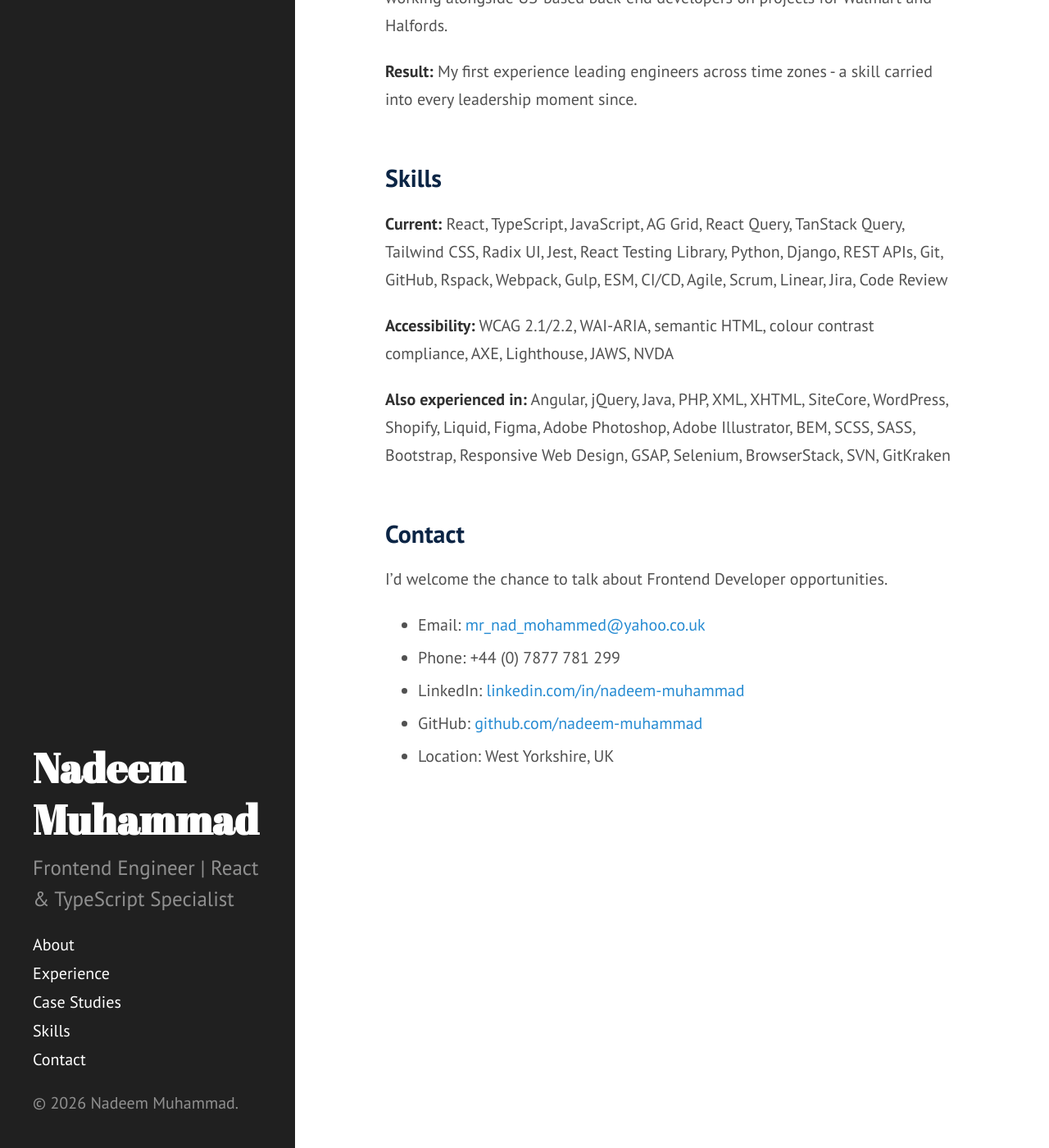
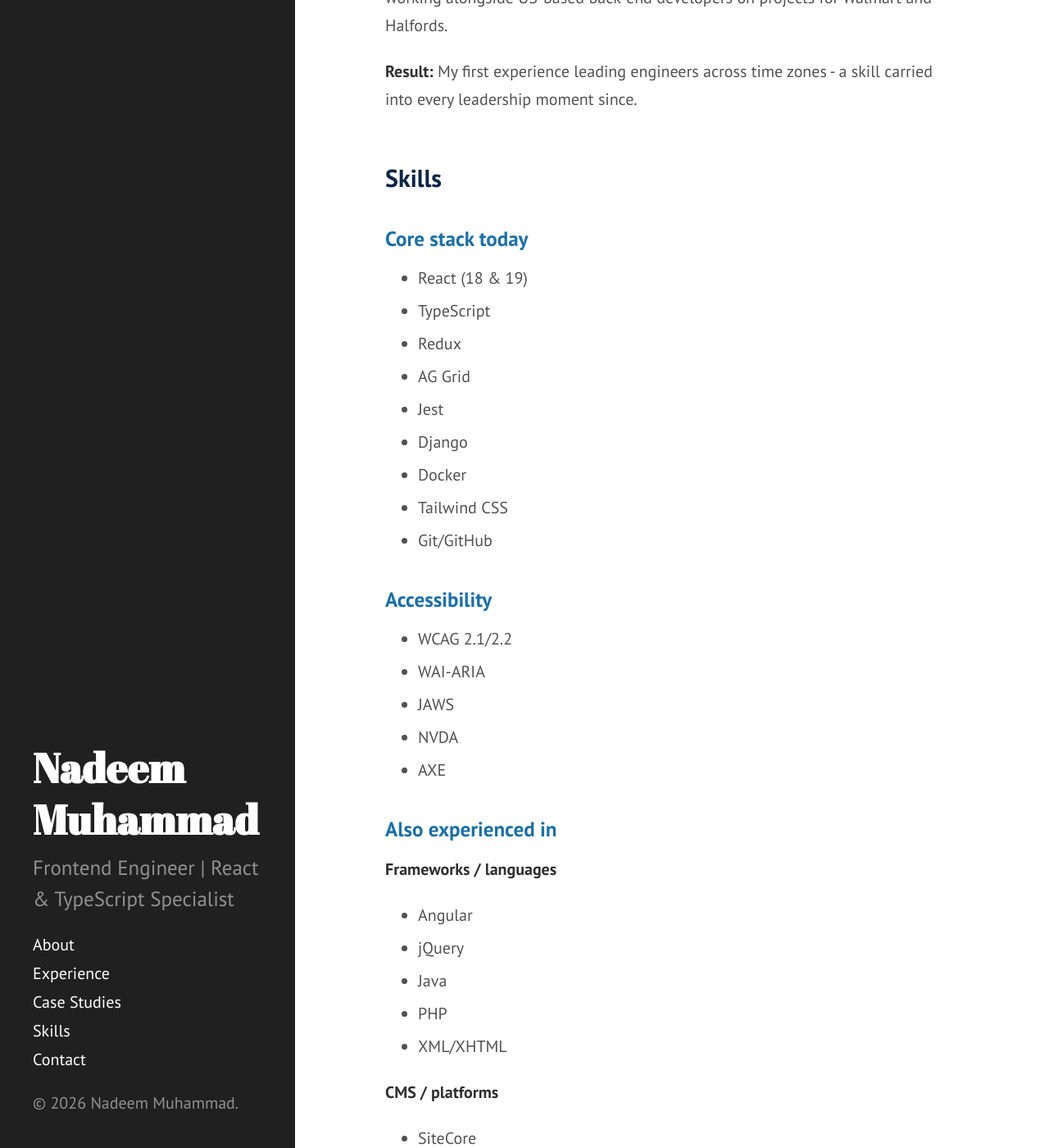
Before and after one commit to nadeem-muhammad/nadeem-muhammad.github.io, a Jekyll site: the page built from index.md, in a window 1280 px wide and 1400 px high, scrolled down 8103 px. Shown: the whole window at 82% size. Built offline with Jekyll 4.4.1, drawn with Linux system fonts in a browser that asks for light colours; some of the changed text lies outside the part shown.

Commit message:
Revise skills section with detailed categorization
Updated skills section to include core stack, accessibility, frameworks, CMS, design tools, version control, CSS methodologies, animations, testing, and working methodologies.

```diff
--- a/index.md
+++ b/index.md
@@ -212,11 +212,57 @@ Delivery needed to scale beyond the in-house team, using an outsourced developme
 
 ## Skills {#skills}
 
-**Current:** React, TypeScript, JavaScript, AG Grid, React Query, TanStack Query, Tailwind CSS, Radix UI, Jest, React Testing Library, Python, Django, REST APIs, Git, GitHub, Rspack, Webpack, Gulp, ESM, CI/CD, Agile, Scrum, Linear, Jira, Code Review
+### Core stack today
+<ul class="skill-tags">
+<li>React (18 &amp; 19)</li><li>TypeScript</li><li>Redux</li><li>AG Grid</li><li>Jest</li><li>Django</li><li>Docker</li><li>Tailwind CSS</li><li>Git/GitHub</li>
+</ul>
 
-**Accessibility:** WCAG 2.1/2.2, WAI-ARIA, semantic HTML, colour contrast compliance, AXE, Lighthouse, JAWS, NVDA
+### Accessibility
+<ul class="skill-tags">
+<li>WCAG 2.1/2.2</li><li>WAI-ARIA</li><li>JAWS</li><li>NVDA</li><li>AXE</li>
+</ul>
 
-**Also experienced in:** Angular, jQuery, Java, PHP, XML, XHTML, SiteCore, WordPress, Shopify, Liquid, Figma, Adobe Photoshop, Adobe Illustrator, BEM, SCSS, SASS, Bootstrap, Responsive Web Design, GSAP, Selenium, BrowserStack, SVN, GitKraken
+### Also experienced in
+
+**Frameworks / languages**
+<ul class="skill-tags">
+<li>Angular</li><li>jQuery</li><li>Java</li><li>PHP</li><li>XML/XHTML</li>
+</ul>
+
+**CMS / platforms**
+<ul class="skill-tags">
+<li>SiteCore</li><li>WordPress</li><li>Shopify (Liquid)</li><li>Shopify+</li>
+</ul>
+
+**Design tooling**
+<ul class="skill-tags">
+<li>Figma</li><li>Adobe Photoshop</li><li>Adobe Illustrator</li>
+</ul>
+
+**Version control**
+<ul class="skill-tags">
+<li>GitKraken</li><li>SVN (TortoiseSVN)</li>
+</ul>
+
+**CSS methodology &amp; frameworks**
+<ul class="skill-tags">
+<li>BEM</li><li>SCSS/SASS</li><li>Bootstrap</li><li>Responsive Web Design</li>
+</ul>
+
+**Animation**
+<ul class="skill-tags">
+<li>GSAP (GreenSock)</li>
+</ul>
+
+**Testing**
+<ul class="skill-tags">
+<li>Selenium</li>
+</ul>
+
+**Ways of working**
+<ul class="skill-tags">
+<li>Agile methodologies</li>
+</ul>
 
 ## Contact {#contact}
 
```
